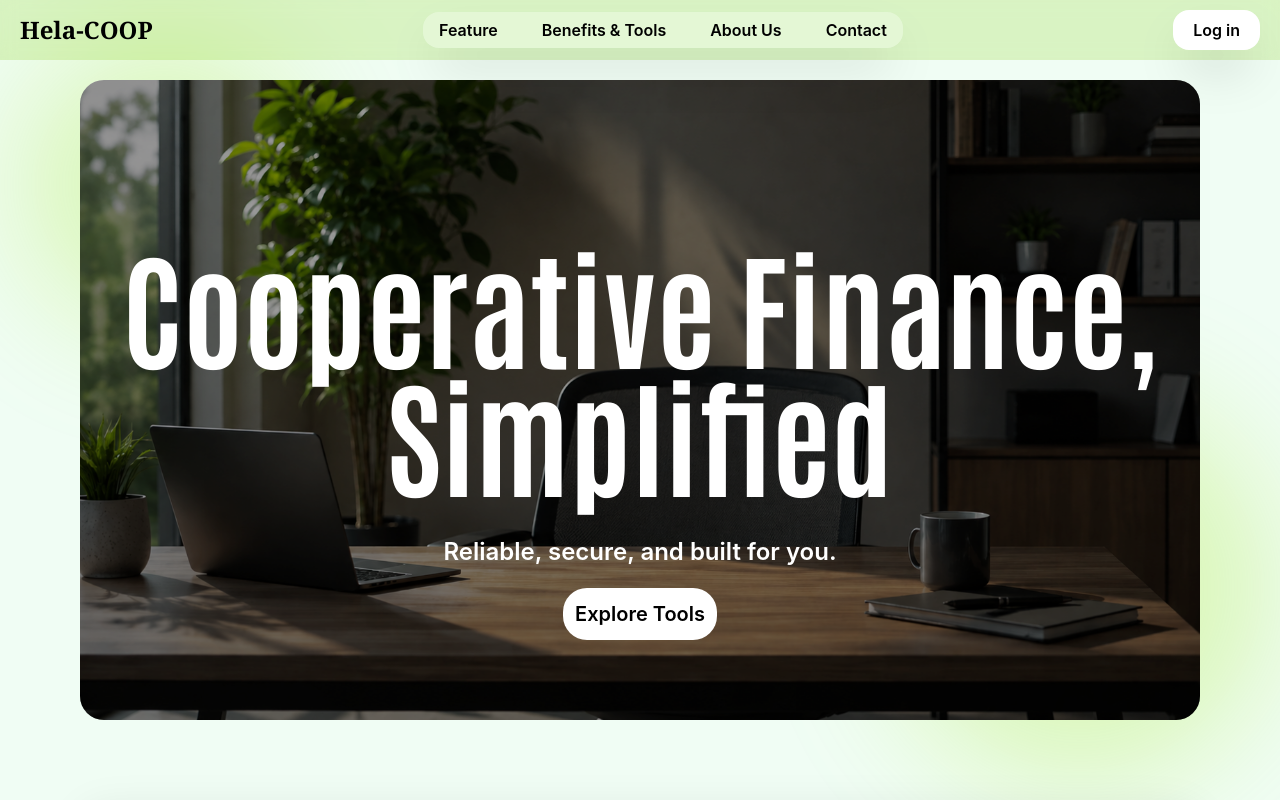
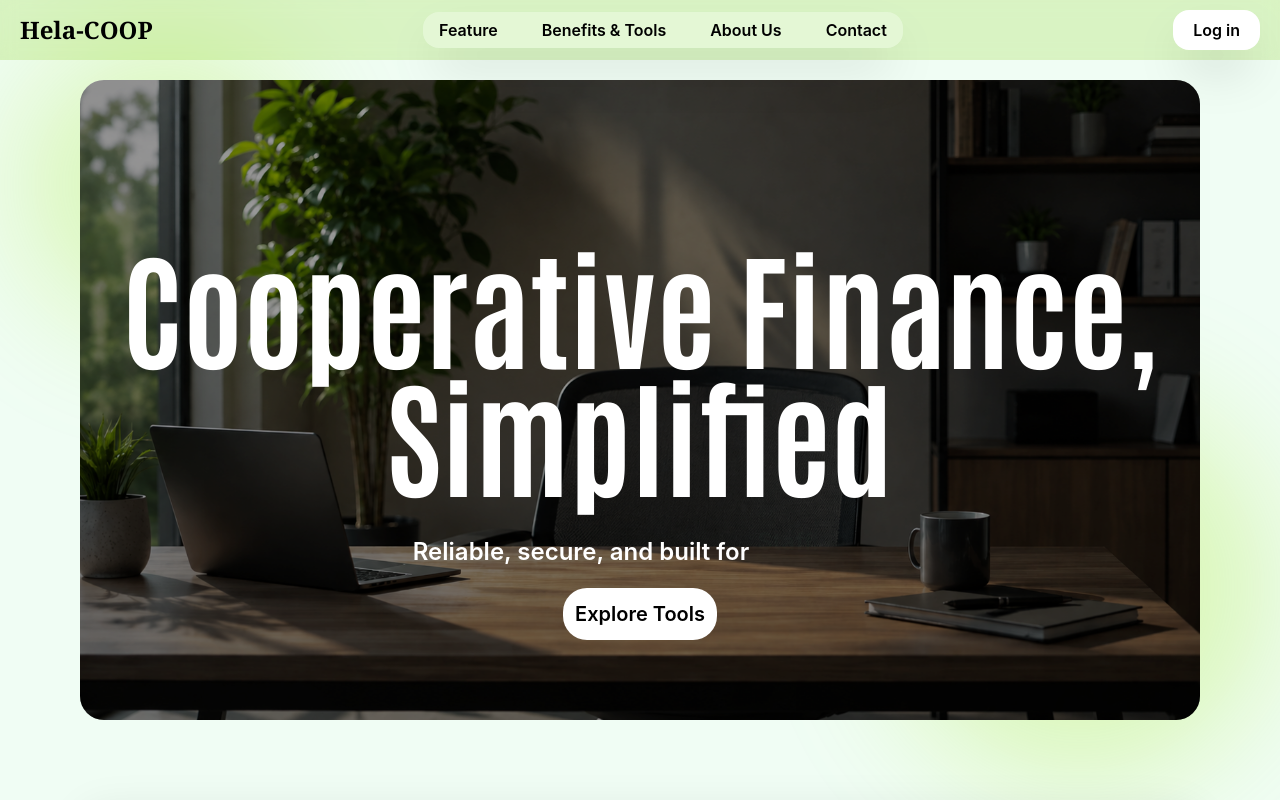
Before and after one commit to Senad-PM/Hela-COOP, a React (Vite) app in the folder client/: page / in a window 1280 px wide. Shown: the top 800 px of the page. Built offline with nearby package versions, Linux system fonts and the light colour scheme.

Commit message:
Style: Change some styles in home page

```diff
--- a/client/pages/Home.jsx
+++ b/client/pages/Home.jsx
@@ -1,15 +1,24 @@
-import React, { useEffect, useRef } from 'react'
+import React, { useEffect, useRef, useState } from 'react'
 import { useGSAP } from '@gsap/react'
 import { SplitText, gsap }from 'gsap/all'
 import { ScrollTrigger } from "gsap/ScrollTrigger"
 import { Star, UserPlus, ChevronRight, AtSign, Landmark, MapPin, Stars, Users, Sparkles, Clock, ShieldCheck, Lock, KeyRound, Radar, BellRing, CheckCircle2, Gift } from 'lucide-react'
-import { motion } from 'framer-motion'
+import { motion, AnimatePresence } from 'framer-motion'
 import CountUp from '../components/CountUp'
 
 const Home = () => {
 
     const sectionRef = useRef(null)
     const sliderRef = useRef(null)
+
+    const heroRoles = ['Members', 'Treasurers', 'Staff', 'Everyone']
+    const [roleIndex, setRoleIndex] = useState(0)
+    useEffect(() => {
+        const interval = setInterval(() => {
+            setRoleIndex((i) => (i + 1) % heroRoles.length)
+        }, 2200)
+        return () => clearInterval(interval)
+    }, [])
 
     useGSAP(() => {
 
@@ -127,7 +136,20 @@ const Home = () => {
                         <div className='title' style={{clipPath: "polygon(50% 0, 50% 0, 50% 100%, 50% 100%)",}}>
                             <h1 className='font-bold font-sans text-9xl' style={{ fontFamily: '"Antonio", serif' }}>Cooperative Finance, Simplified</h1>
                             <div className='flex items-center justify-center mt-5'>
-                                <p className='font-semibold font-sans text-2xl mt-5'> Reliable, secure, and built for you.</p>
+                                <p className='font-semibold font-sans text-2xl mt-5 flex items-center gap-2'> Reliable, secure, and built for
+                                    <AnimatePresence mode='wait'>
+                                        <motion.span
+                                            key={heroRoles[roleIndex]}
+                                            initial={{ opacity: 0, y: 10 }}
+                                            animate={{ opacity: 1, y: 0 }}
+                                            exit={{ opacity: 0, y: -10 }}
+                                            transition={{ duration: 0.35, ease: 'easeOut' }}
+                                            className='inline-block text-green-300 min-w-[110px] text-left'
+                                        >
+                                            {heroRoles[roleIndex]}.
+                                        </motion.span>
+                                    </AnimatePresence>
+                                </p>
                             </div>
                         </div>
                         <div className='flex items-center justify-center mt-5'>
@@ -200,6 +222,7 @@ const Home = () => {
                         className='relative md:col-span-2 md:row-span-2 rounded-3xl bg-white/60 backdrop-blur-xl border border-white/60 shadow-[0_8px_30px_rgba(0,0,0,0.06)] hover:shadow-[0_16px_50px_rgba(0,0,0,0.1)] transition-shadow duration-300 p-10 flex flex-col overflow-hidden'
                     >
                         <div className='absolute -top-16 -right-16 w-56 h-56 bg-amber-300/30 rounded-full blur-3xl'></div>
+                        <div className='relative flex flex-col lg:flex-row lg:items-center gap-10 flex-1'>
                             <div className='flex flex-col justify-between h-full lg:max-w-[45%]'>
                                 <div>
                                     <div className='w-16 h-16 rounded-2xl bg-gradient-to-br from-amber-100 to-amber-200 flex items-center justify-center shadow-sm'>
@@ -228,6 +251,7 @@ const Home = () => {
                                         <CheckCircle2 size={14} className='text-emerald-500 ml-auto flex-shrink-0' />
                                     </div>
                                 ))}
+                            </div>
                         </div>
                     </motion.div>
 
```
Lines whose indentation alone changed are shown as unchanged.
